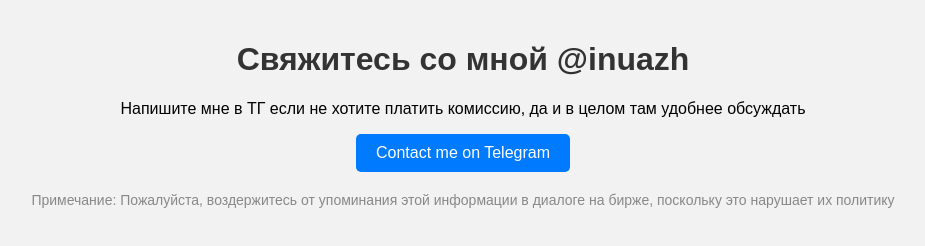
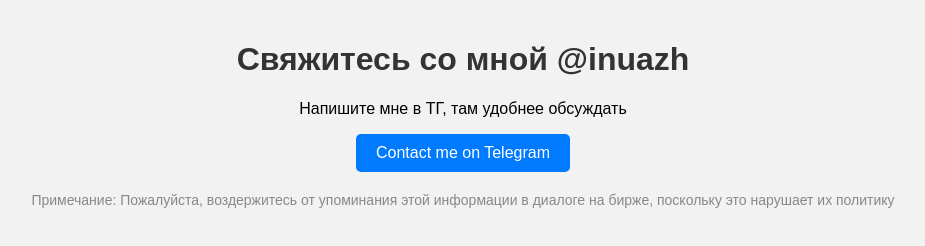
Before and after one commit to inuazh/tasksite, a plain HTML site: page index.html in a window 1280 px wide. Shown: the whole page, without its empty margins (177-1102 px from the left). Drawn offline with Linux system fonts and the light colour scheme.

Commit message:
Update index.html

```diff
--- a/index.html
+++ b/index.html
@@ -41,8 +41,7 @@
 </head>
 <body>
     <h1>Свяжитесь со мной @inuazh</h1>
-    <p>Напишите мне в ТГ если не хотите платить комиссию,
-        да и в целом там удобнее обсуждать</p>
+    <p>Напишите мне в ТГ, там удобнее обсуждать</p>
     <a href="https://t.me/inuazh">Contact me on Telegram</a>
 
     <p class="warning">Примечание: Пожалуйста, воздержитесь от упоминания
```
